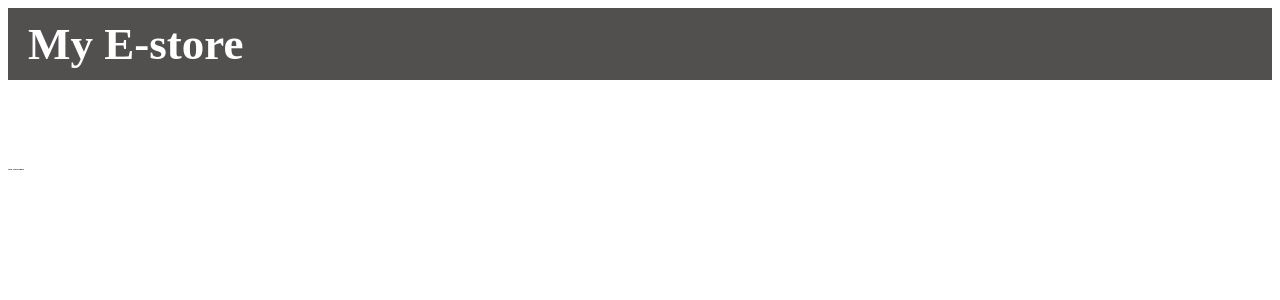
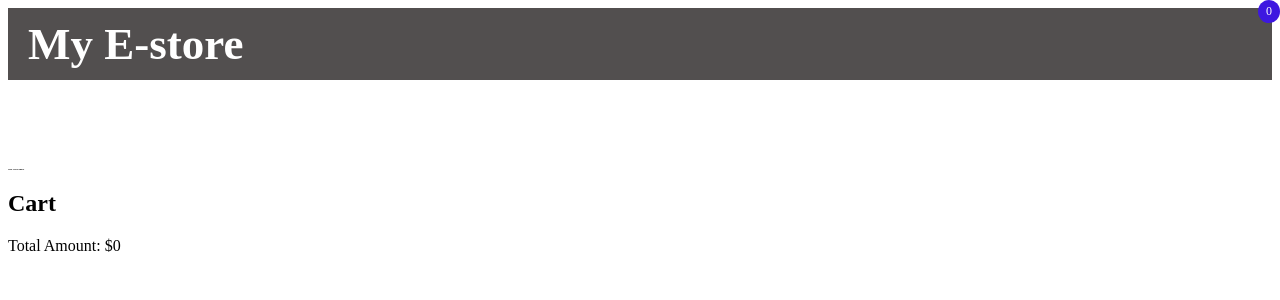
Before and after one commit to sumitagondaliya-albiorix/Shopping-Cart, an Angular app: page /cart in a window 1280 px wide. Shown: the top 300 px of the page. Built offline with nearby package versions, Linux system fonts and the light colour scheme.

Commit message:
add to cart,Product quantity,display product

```diff
--- a/src/app/Service/cart.service.ts
+++ b/src/app/Service/cart.service.ts
@@ -5,13 +5,31 @@ import { Product } from '../models/product.model';
   providedIn: 'root',
 })
 export class CartService {
-  private cart: Product[] = [];
+  cartItems: any[] = [];
+  // cart: Product[];
+  //  cart: Product[];
 
-  addToCart(product: Product) {
-    this.cart.push(product);
+  constructor() {
+
   }
 
-  getCart(): Product[] {
-    return this.cart;
+  addItem(item: any) {
+    this.cartItems.push(item);
+  }
+
+  removeItem(index: number) {
+    this.cartItems.splice(index, 1);
+  }
+
+  // getCart(): Product[] {
+  //   return this.cart;
+  // }
+
+  getCartItemCount(): number {
+    return this.cartItems.length;
+  }
+
+  getTotalAmount(): number {
+    return this.cartItems.reduce((total, item) => total + item.price * item.quantity, 0);
   }
 }
--- a/src/app/app-routing.module.ts
+++ b/src/app/app-routing.module.ts
@@ -6,6 +6,7 @@ import { CartComponent } from './cart/cart.component';
 const routes: Routes = [
   { path: '', component: ProductListComponent },
   { path: 'cart', component: CartComponent },
+  { path: 'products', component: ProductListComponent },
 ];
 
 @NgModule({
--- a/src/app/cart/cart.component.html
+++ b/src/app/cart/cart.component.html
@@ -1,11 +1,21 @@
+<div class="cart">
 <div *ngFor="let product of cart">
   <h3>{{ product.title }}</h3>
   <p>Price: {{ product.price }}</p>
 </div>
-
 <div>
   <i class='fas fa-shopping-cart fa-3x'></i><br/>
 </div>
 <div class = "empty-cart-dialogue">
   <h2>Your Cart is empty</h2>
 </div>
+  <h2>Cart</h2>
+  <div *ngFor="let item of cartItems; let i = index" class="cart-item">
+    <h3>{{item.title }}</h3>
+    <p>Price: ${{item.price }}</p>
+    <p>Quantity: <button (click)="decrementQuantity(item)">-</button> {{ item.quantity }} <button (click)="incrementQuantity(item)">+</button></p>
+    <p>Total: ${{ item.price * item.quantity }}</p>
+    <button (click)="removeItem(i)">Remove</button>
+  </div>
+  <p>Total Amount: ${{ totalAmount }}</p>
+</div>
--- a/src/app/cart/cart.component.ts
+++ b/src/app/cart/cart.component.ts
@@ -9,8 +9,31 @@ import { Product } from '../models/product.model';
 })
 export class CartComponent {
   cart: Product[] = [];
+  totalAmount: number = 0;
+  cartItems:any;
 
   constructor(private cartService: CartService) {
-    this.cart = this.cartService.getCart();
+    this.cartItems = this.cartService.cartItems;
+    this.calculateTotalAmount();
+  }
+  calculateTotalAmount() {
+    this.totalAmount = this.cartService.getTotalAmount();
+  }
+
+  removeItem(index: number) {
+    this.cartService.removeItem(index);
+    this.calculateTotalAmount();
+  }
+
+  incrementQuantity(item: any) {
+    item.quantity++;
+    this.calculateTotalAmount();
+  }
+
+  decrementQuantity(item: any) {
+    if (item.quantity > 1) {
+      item.quantity--;
+      this.calculateTotalAmount();
+    }
   }
 }
--- a/src/app/header/header.component.html
+++ b/src/app/header/header.component.html
@@ -5,7 +5,8 @@
 
   <div class="cart-icon">
     <a routerLink="/cart">
-      <i class="shopping-cart"></i>
+      <i class="fa fa-shopping-cart"></i>
+      <span class="badge">{{ cartItemCount }}</span>
     </a>
   </div>
 </header>
--- a/src/app/header/header.component.scss
+++ b/src/app/header/header.component.scss
@@ -15,3 +15,18 @@
     font-weight: bold;
   }
 }
+.cart-icon {
+  text-decoration: none;
+  color: #333;
+}
+
+.badge {
+  position: absolute;
+  top: 0;
+  right: 0;
+  background-color: rgb(61, 24, 224);
+  color: white;
+  padding: 4px 8px;
+  border-radius: 50%;
+  font-size: 12px;
+}
--- a/src/app/header/header.component.ts
+++ b/src/app/header/header.component.ts
@@ -1,10 +1,14 @@
 import { Component } from '@angular/core';
+import { CartService } from '../Service/cart.service';
 
 @Component({
   selector: 'app-header',
   templateUrl: './header.component.html',
-  styleUrls: ['./header.component.scss']
+  styleUrls: ['./header.component.scss'],
 })
 export class HeaderComponent {
-
+  cartItemCount: number = 0;
+  constructor(private cartService: CartService) {
+    this.cartItemCount = this.cartService.getCartItemCount();
+  }
 }
--- a/src/app/product-list/product-list.component.html
+++ b/src/app/product-list/product-list.component.html
@@ -1,5 +1,5 @@
 <section class="products">
-  <div class="product-card" *ngFor="let product of products">
+  <div class="product-card" *ngFor="let product of products" class="product">
     <div class="product-image">
       <img [src]="product.image" alt="{{ product.title }}">
     </div>
@@ -11,9 +11,9 @@
           </div>
 
           <div class="price-button" style="margin-top: 10px;">
-            <span class="price">$ {{ product.price }}</span>
+            <span class="price">${{ product.price }}</span>
           </div>
-          <button>Add to Cart</button>
+          <button (click)="addToCart(product)">Add to Cart</button>
         </div>
       </div>
     </div>
--- a/src/app/product-list/product-list.component.ts
+++ b/src/app/product-list/product-list.component.ts
@@ -9,7 +9,7 @@ import { Product } from '../models/product.model';
   styleUrls: ['./product-list.component.scss'],
 })
 export class ProductListComponent implements OnInit {
-  products: Product[] = [];
+  products: any[] = [];
 
   constructor(
     private productService: ProductService,
@@ -24,7 +24,7 @@ export class ProductListComponent implements OnInit {
     });
   }
 
-  addToCart(product: Product) {
-    this.cartService.addToCart(product);
+  addToCart(product: any) {
+    this.cartService.addItem(product);
   }
 }
```
Also changed, not shown: src/app/cart/cart.component.scss (+5 -5 lines), src/app/models/product.model.ts (line endings or trailing spaces).
